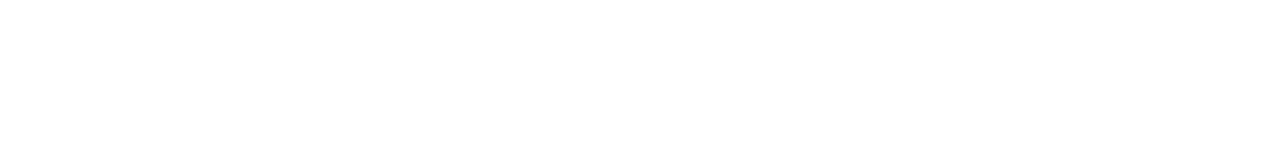
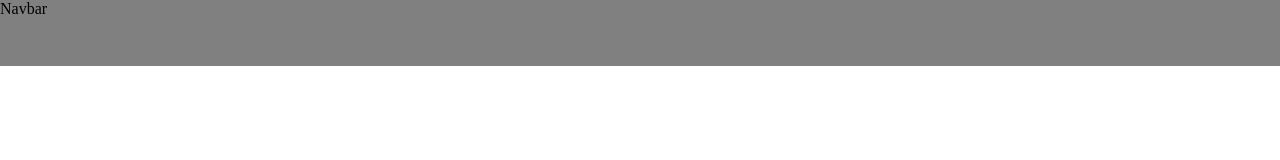
Before and after one commit to KevinTss/hyf-ec--responsiveness, a plain HTML site: page index.html in a window 1280 px wide. Drawn offline with Linux system fonts and the light colour scheme.

Commit message:
Add navbar to the page

```diff
--- a/index.html
+++ b/index.html
@@ -5,5 +5,9 @@
     <title>Responsive example</title>
     <link rel="stylesheet" href="./style.css" />
   </head>
-  <body></body>
+  <body>
+    <div class="navbar">
+      Navbar
+    </div>
+  </body>
 </html>
--- a/style.css
+++ b/style.css
@@ -0,0 +1,9 @@
+body {
+  margin: 0;
+}
+
+.navbar {
+  background-color: grey;
+  width: 100%;
+  height: 66px;
+}
```
